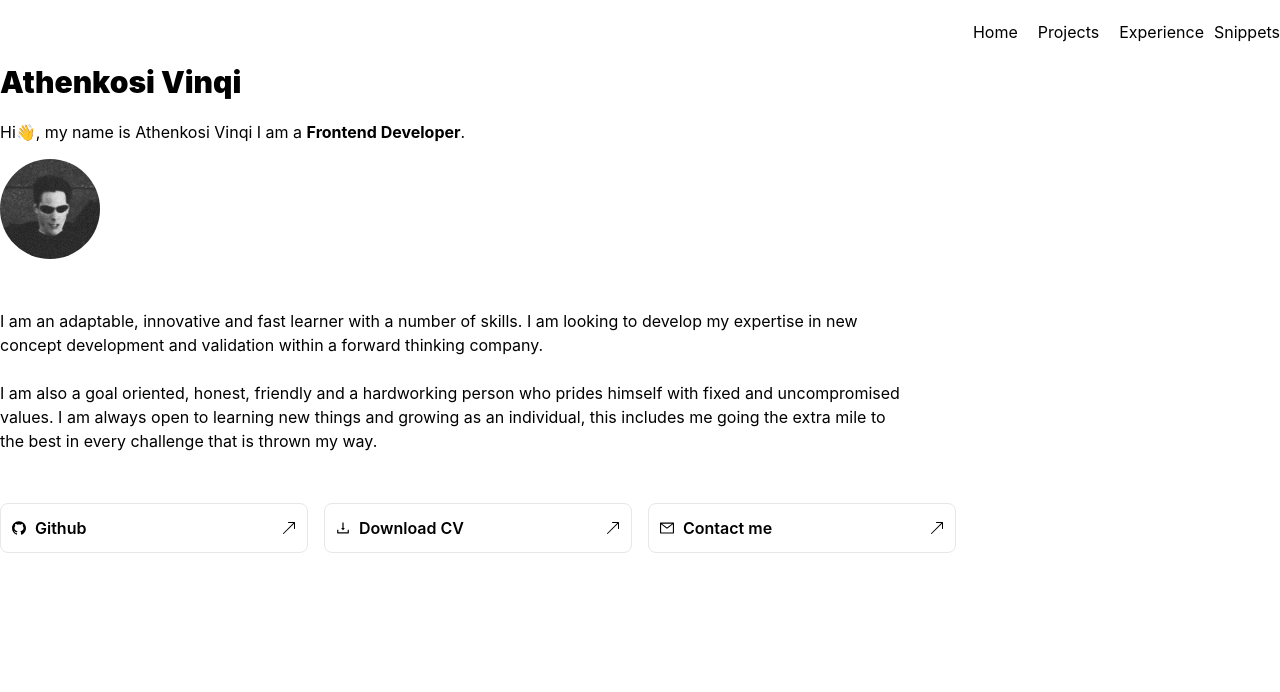
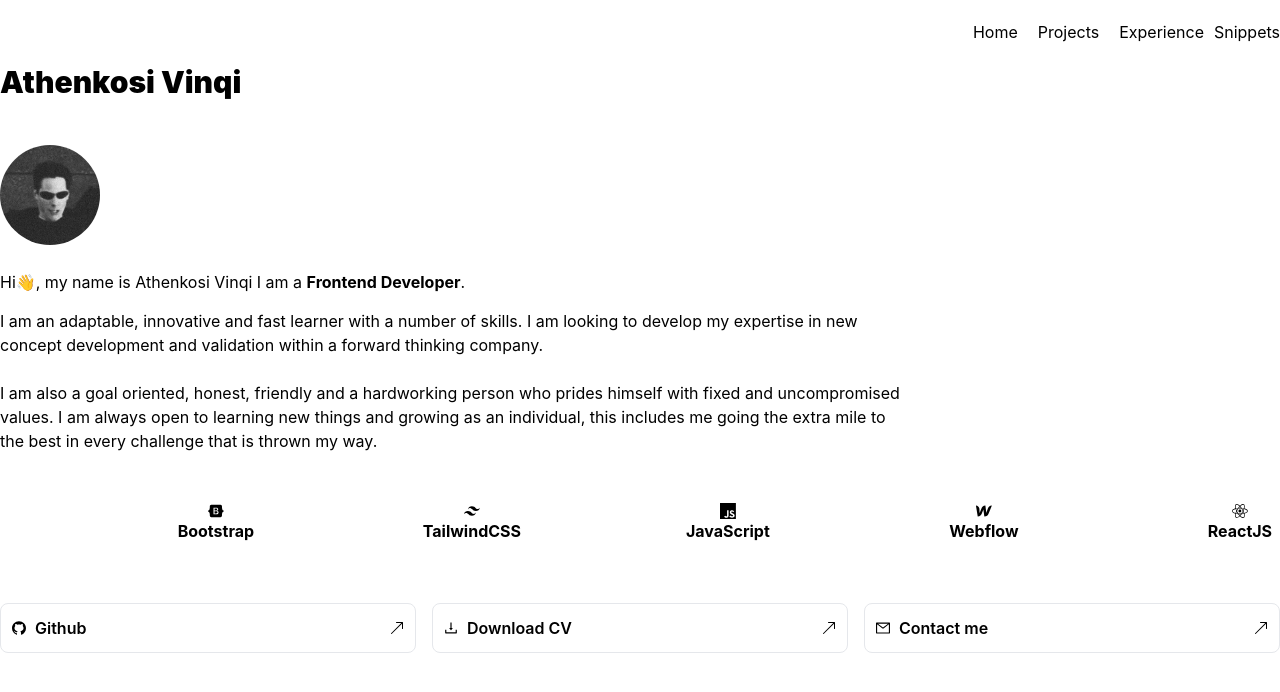
Before and after one commit to athi-v/portfolio-version-1, a React (Create React App) app: page / in a window 1280 px wide. Shown: the top 692 px of the page. Built offline with nearby package versions, Linux system fonts and the light colour scheme.

Commit message:
slick slider

```diff
--- a/package.json
+++ b/package.json
@@ -11,6 +11,8 @@
     "react-icons": "^4.8.0",
     "react-router-dom": "^6.10.0",
     "react-scripts": "5.0.1",
+    "react-slick": "^0.29.0",
+    "slick-carousel": "^1.8.1",
     "web-vitals": "^2.1.4"
   },
   "scripts": {
--- /dev/null
+++ b/src/components/SliderComponent.jsx
@@ -0,0 +1,78 @@
+import "slick-carousel/slick/slick.css";
+import "slick-carousel/slick/slick-theme.css";
+import Slider from "react-slick";
+import {AiFillHtml5} from 'react-icons/ai'
+import {SiTailwindcss, SiJavascript, SiWebflow} from 'react-icons/si'
+import {FaCss3Alt, FaBootstrap, FaReact} from 'react-icons/fa'
+
+
+
+const SliderComponent = () => {
+    const settings = {
+        dots: false,
+      infinite: true,
+      slidesToShow: 5,
+      slidesToScroll: 1,
+      autoplay: true,
+      speed: 2000,
+      autoplaySpeed: 2000,
+      cssEase: "linear",
+      responsive: [
+        {
+          breakpoint: 768,
+          settings: {
+            slidesToShow: 2,
+            slidesToScroll: 1,
+            infinite: true,
+            autoplay: true,
+            speed: 2000,
+            autoplaySpeed: 2000,
+            cssEase: "linear",
+            dots: false
+          }
+        },
+    ]
+      };
+      return (
+        <Slider {...settings}>
+          <div className="flex flex-cols gap-[20px] justify-center items-center">
+            <div className="flex justify-center"><AiFillHtml5 /></div>
+            <div><p className="text-md font-bold text-center">HTML</p></div>
+          </div>
+
+          <div className="flex flex-cols gap-[20px] justify-center items-center">
+            <div className="flex justify-center"><FaCss3Alt/></div>
+            <div><p className="text-md font-bold text-center">CSS</p></div>
+          </div>
+
+          <div className="flex flex-cols gap-[20px] justify-center items-center">
+            <div className="flex justify-center"><FaBootstrap /></div>
+            <div><p className="text-md font-bold text-center">Bootstrap</p></div>
+          </div>
+
+          <div className="flex flex-cols gap-[20px] justify-center items-center">
+            <div className="flex justify-center"><SiTailwindcss /></div>
+            <div><p className="text-md font-bold text-center">TailwindCSS</p></div>
+          </div>
+
+          <div className="flex flex-cols gap-[20px] justify-center items-center">
+            <div className="flex justify-center"><SiJavascript/></div>
+            <div><p className="text-md font-bold text-center">JavaScript</p></div>
+          </div>
+
+          <div className="flex flex-cols gap-[20px] justify-center items-center">
+            <div className="flex justify-center"><SiWebflow/></div>
+            <div><p className="text-md font-bold text-center">Webflow</p></div>
+          </div>
+
+          <div className="flex flex-cols gap-[20px] justify-center items-center">
+            <div className="flex justify-center"><FaReact/></div>
+            <div><p className="text-md font-bold text-center">ReactJS</p></div>
+          </div>
+
+
+        </Slider>
+      );
+    };
+
+    export default SliderComponent;
--- a/src/pages/Home.jsx
+++ b/src/pages/Home.jsx
@@ -1,6 +1,7 @@
 import Neo from "../assets/matrix.jpg";
 import { AiFillGithub, AiOutlineDownload, AiOutlineMail } from "react-icons/ai";
 import { BsArrowUpRight } from "react-icons/bs";
+import SliderComponent from "../components/SliderComponent";
 
 const Home = () => {
   return (
@@ -10,17 +11,18 @@ const Home = () => {
 <div className="pb-[20px]">
         <h3 className="text-3xl font-black">Athenkosi Vinqi</h3>
       </div>
+      <div className="flex py-[25px]">
+        <img className="rounded-full h-[100px]" src={Neo} alt="profile image" />
+      </div>
+
       <div className="pb-[15px]">
         <p>
           Hi👋, my name is Athenkosi Vinqi I am a{" "}
           <span className="font-bold">Frontend Developer</span>.
         </p>
       </div>
-      <div className="flex">
-        <img className="rounded-full h-[100px]" src={Neo} alt="profile image" />
-      </div>
 
-      <div class="py-[50px]">
+      <div class="pb-[50px]">
         <p className="lg:w-[900px]">
           I am an adaptable, innovative and fast learner with a number of
           skills. I am looking to develop my expertise in new concept
@@ -33,7 +35,11 @@ const Home = () => {
         </p>
       </div>
 
-      <div className="grid grid-cols-1 gap-4 md:grid-cols-4 ">
+      <div className="h-[100px] items-center overflow-hidden">
+        <SliderComponent/>
+      </div>
+
+      <div className="grid grid-cols-1 gap-4 lg:grid-cols-3 ">
         <a href="">
           <div className="flex border-[1px] rounded-lg justify-between items-center h-[50px] px-[20px] lg:px-[10px]">
             <div className="flex justify-center items-center gap-2">
```
Also changed, not shown: 1 other file (tests, documents, lock files or other folders).
